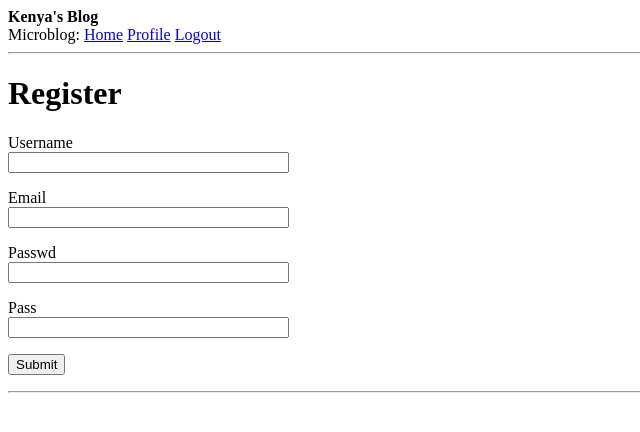
After one commit to aghee/python_projects_24, a Flask app: template flask_mini_projects/microblog/app/templates/register.html in a window 1280 px wide. The commit adds this page. Shown: the top 432 px of the page, without its empty margins (0-640 px from the left). Run offline with Flask 3, Linux system fonts and the light colour scheme; the template is opened without the code that fills it: most values are stand-ins (such as "Sample title", 1, 10 or a date in 2020); form fields are guessed from the names that the template uses.

Commit message:
html files for microblog app updated

```diff
--- /dev/null
+++ b/flask_mini_projects/microblog/app/templates/_post.html
@@ -0,0 +1,6 @@
+<table>
+    <tr valign="center">
+        <td><img src ='{{user.avatar(36)}}'></td>
+        <td><h1>{{ i.author.username }} says : {{ i.body }}</h1></td>
+    </tr>
+</table>
--- a/flask_mini_projects/microblog/app/templates/base.html
+++ b/flask_mini_projects/microblog/app/templates/base.html
@@ -12,8 +12,14 @@
 <body>
     <b>Kenya's Blog</b>
     <div>
-        <a href= '{{ url_for("index") }}'>HomePage</a><br>
+        Microblog:
+        <a href= '{{ url_for("index") }}'>Home</a>
+        {% if current_user.is_anonymous %}
         <a href='{{ url_for("login") }}'>Login</a>
+        {% else %}
+        <a href ='{{ url_for("user",username=current_user.username) }}'>Profile</a>
+        <a href='{{url_for("logout")}}'>Logout</a>
+        {% endif %}
     </div>
     {% with messages=get_flashed_messages() %}
     {% if messages %}
--- a/flask_mini_projects/microblog/app/templates/index.html
+++ b/flask_mini_projects/microblog/app/templates/index.html
@@ -1,11 +1,10 @@
 {% extends 'base.html' %}
 
 {% block content %}
-    <h1>Hello {{user.username}}!</h1>
+    <h1>Hello {{current_user.username}}!</h1>
     {% for i in posts %}
-    <div><p> {{i.author.username}} says <b>{{i.body}}</b></p></div>
+        <div><p> {{i.author.username}} says <b>{{i.body}}</b></p></div>
     {% endfor %}
-
 {% endblock %}
  {% block extra_test %}
  <p>This is the 'INDEX PAGE'</p>
--- a/flask_mini_projects/microblog/app/templates/login.html
+++ b/flask_mini_projects/microblog/app/templates/login.html
@@ -21,4 +21,5 @@
     <p> {{form.remember_me()}} {{form.remember_me.label}} </p>
     <p> {{ form.submit() }}</p>
 </form>
+<p><b>Not Signed Up? </b><a href="{{ url_for('register') }}">Click to register</a></p>
 {% endblock %}
--- /dev/null
+++ b/flask_mini_projects/microblog/app/templates/register.html
@@ -0,0 +1,37 @@
+{% extends 'base.html' %}
+
+{% block content %}
+<h1> Register </h1>
+<form action='' method="post" novalidate>
+    {{ form.hidden_tag() }}
+    <p>
+        {{ form.username.label }}<br>
+        {{ form.username(size=32) }}<br>
+        {% for error in form.username.errors %}
+        <span style="color:red;"> [{{ error }}]</span>
+        {% endfor %}
+    </p>
+    <p>
+        {{ form.email.label }}<br>
+        {{ form.email(size=32) }}<br>
+        {% for error in form.email.errors %}
+        <span style="color:red;"> [{{ error }}]</span>
+        {% endfor %}
+    </p>
+    <p>
+        {{ form.passwd.label }}<br>
+        {{ form.passwd(size=32) }}<br>
+        {% for error in form.passwd.errors %}
+        <span style="color:red;"> [{{ error }}]</span>
+        {% endfor %}
+    </p>
+    <p>
+        {{ form.pass1.label }}<br>
+        {{ form.pass1(size=32) }}<br>
+        {% for error in form.pass1.errors %}
+        <span style="color:red;"> [{{ error }}]</span>
+        {% endfor %}
+    </p>
+    <p>{{ form.submit() }}</p>
+</form>
+{% endblock %}
```
Also changed, not shown: flask_mini_projects/microblog/app/templates/edit_profile.html (added, +22 -0 lines), flask_mini_projects/microblog/app/templates/user.html (added, +22 -0 lines).
